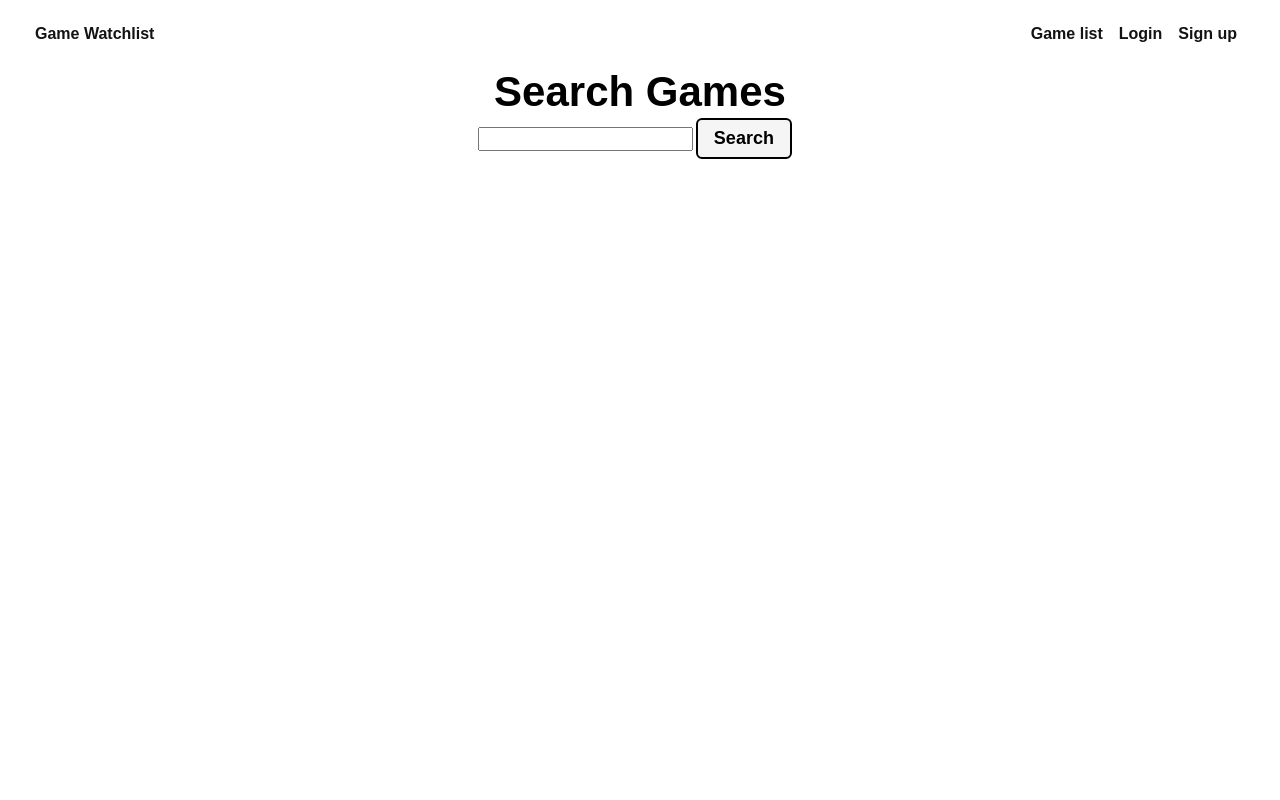
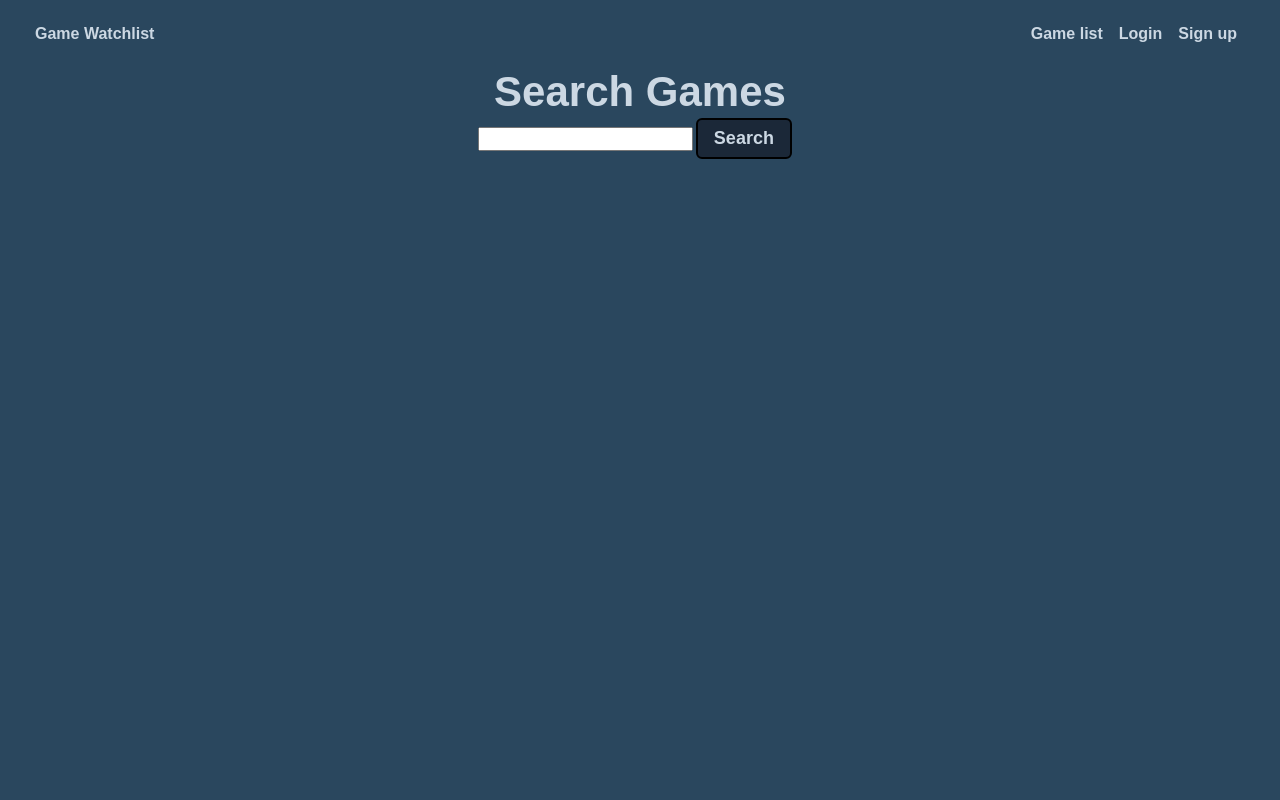
Before and after one commit to jallen105/steam-price-checker, a Django app: page /game-list/ in a window 1280 px wide. Run offline with Django 5.2, Linux system fonts and the light colour scheme; some libraries are stand-ins or nearby versions.

Commit message:
adding some color to the site

```diff
--- a/main_app/static/css/base.css
+++ b/main_app/static/css/base.css
@@ -19,11 +19,15 @@ body {
     align-items: center;
     font-family: Arial, Helvetica, sans-serif;
     min-height: 100vh;
+    background-color: #2A475E;
+    color: #CCD8E3;
+    --background: #2A475E;
+    --cardbg: #1B2838;
     --nav-bg: rgba(104, 197, 248, 0.7);
     --nav-bg-ff: rgba(104, 197, 248, 0.9);
     --borders: rgb(36, 116, 248) solid 2px;
-    --text-color: rgb(17, 20, 17);
-    --link-hover-color: rgb(16, 56, 158);
+    --text-color: #CCD8E3;
+    --link-hover-color: white;
     --button-bg: rgb(245, 245, 245);
     --button-bg-hover: rgb(226, 226, 226);
     --submit: rgb(26, 128, 0);
@@ -130,7 +134,8 @@ nav li {
   border-width: 2px;
   border-style: solid;
   text-decoration: none;
-  background-color: var(--button-bg);
+  background-color: var(--cardbg);
+  color: var(--text-color);
   font-weight: 600;
   cursor: pointer;
   font-family: inherit;
@@ -139,6 +144,7 @@ nav li {
 
 .btn:hover {
   background-color: var(--button-bg-hover);
+  color: var(--cardbg);
 }
 
 .submit {
--- a/main_app/static/css/game-list.css
+++ b/main_app/static/css/game-list.css
@@ -22,6 +22,8 @@ form input, form select {
     display: grid;
     grid-template-columns: repeat(auto-fit, minmax(100px, 1fr));
     min-width: 100%;
+    border: 1px solid black;
+    background-color: var(--cardbg);
     font-size: var(--font-reg);
     margin-bottom: 5px;
 }
--- a/main_app/static/css/watchlist/detail.css
+++ b/main_app/static/css/watchlist/detail.css
@@ -25,6 +25,9 @@ form input, form select {
     display: grid;
     grid-template-columns: 1fr 1fr 1fr 1fr;
     min-width: 100%;
+    font-size: var(--font-reg);
+    border: 1px solid black;
+    background-color: var(--cardbg);
     font-size: var(--font-reg);
     margin-bottom: 5px;
 }
```
